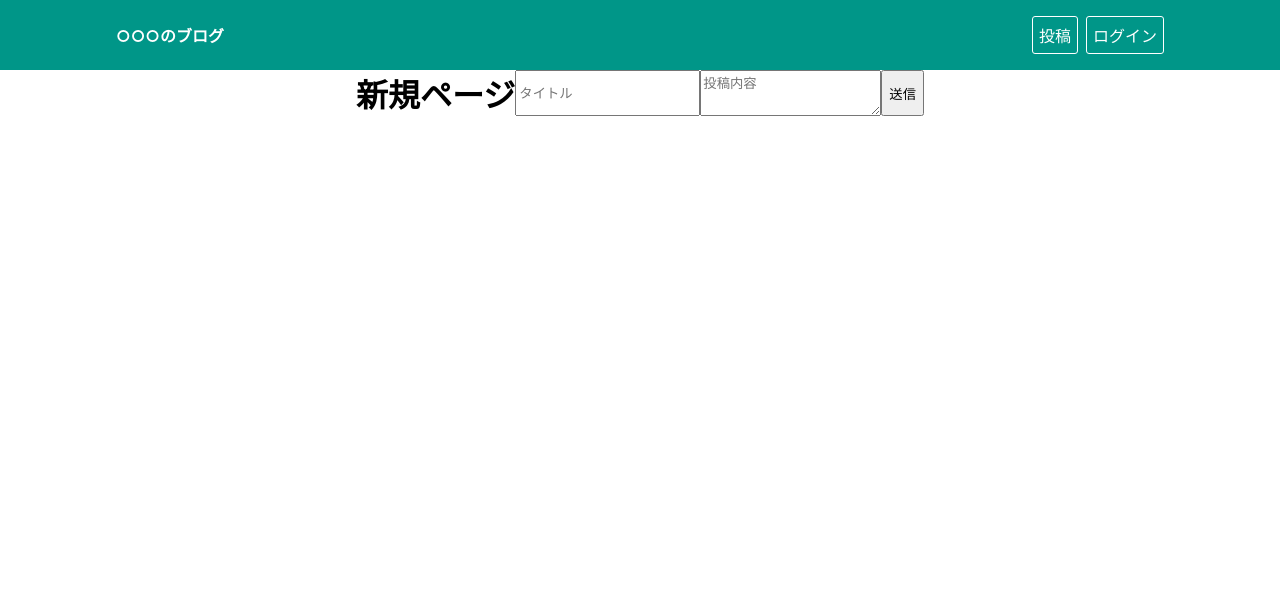
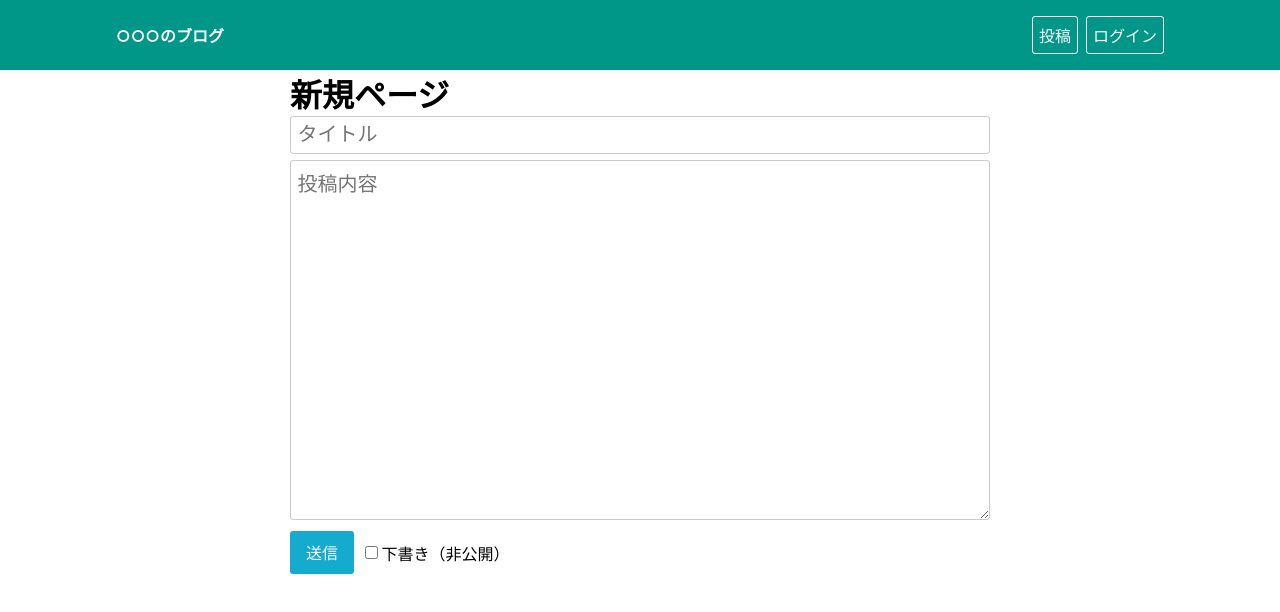
Before and after one commit to kuwana/intern-blog, a Nuxt app: page /post/new in a window 1280 px wide. Shown: the top 612 px of the page. Built offline with nearby package versions, Linux system fonts and the light colour scheme.

Commit message:
新規投稿ページのデザイン修正。入力バリデーション設定。投稿後記事ページへ 遷移

```diff
--- a/components/BlogItem.vue
+++ b/components/BlogItem.vue
@@ -38,7 +38,7 @@ export default {
   },
   computed: {
     formatDate () {
-      return moment(this.date).format('YYYY-MM-DD HH:mm')
+      return moment(this.date*1000).format('YYYY-MM-DD HH:mm')
     }
   }
 }
--- a/layouts/default.vue
+++ b/layouts/default.vue
@@ -17,8 +17,8 @@ export default {
 
 <style>
 html {
-  font-family: 'Source Sans Pro', -apple-system, BlinkMacSystemFont, 'Segoe UI', Roboto, 'Helvetica Neue', Arial,
-    sans-serif;
+  font-family: 'Source Sans Pro', -apple-system, BlinkMacSystemFont, 'Segoe UI',
+    Roboto, 'Helvetica Neue', Arial, sans-serif;
   font-size: 16px;
   word-spacing: 1px;
   -ms-text-size-adjust: 100%;
--- a/pages/post/new.vue
+++ b/pages/post/new.vue
@@ -1,42 +1,123 @@
 <template>
-  <div class="container">
-    <h1>新規ページ</h1>
-    <input type="text" v-model="title" placeholder="タイトル" />
-    <textarea v-model="content" placeholder="投稿内容"></textarea>
-    <button @click="submit">送信</button>
+  <div class="new-container">
+    <div class="form-body">
+      <h1>新規ページ</h1>
+      <ul v-if="errors.length > 0" class="alert alert-danger">
+        <li v-for="(error, i) in errors" :key="i">{{ error }}</li>
+      </ul>
+      <input type="text" class="title-field" v-model="post.title" placeholder="タイトル" />
+      <textarea class="content-field" v-model="post.content" placeholder="投稿内容"></textarea>
+      <button v-if="!loading" class="button" @click="submit">送信</button>
+      <button v-else class="button bg-grey" disabled>送信中</button>
+      <input type="checkbox" id="draft" class="draft-check" v-model="post.draft">
+      <label for="draft">下書き（非公開）</label>
+    </div>
   </div>
 </template>
 
 <script>
-import { DB } from '@/plugins/firebase'
+import { DB, TIMESTAMP } from '@/plugins/firebase'
 import moment from 'moment'
 export default {
+  data () {
+    return {
+      post: {
+        title: '',
+        content: '',
+        date: moment().unix(),
+        draft: false
+      },
+      errors: [],
+      loading: false,
+    }
+  },
   methods: {
-    data () {
-      return {
-        // TODO: オブジェクトのバインドができないのか、調査
-        title: '',
-        content: ''
+    validate () {
+      this.errors = []
+      if (!this.post.title) {
+        this.errors.push('タイトルは必須です')
+      } else if (this.post.title.length >= 40) {
+        this.errors.push('タイトルは40文字以内です')
       }
+      if (!this.post.content) {
+        this.errors.push('投稿内容は必須です')
+      }
+      if (this.errors.length > 0) {
+        return false
+      }
+      return true
     },
     submit () {
-      // TODO: バリデーション
-      DB.collection('posts').add({
-        title: this.title,
-        content: this.content,
-        date: moment().unix(),
-        draft: false
-      })
+      this.loading = true
+      if (!this.validate()) {
+        this.loading = false
+        return false
+      }
+      DB.collection('posts').add(this.post)
         .then(docRef => {
-          console.log("Document written with ID: ", docRef.id)
+          this.$router.push('/post/' + docRef.id)
         })
         .catch(error => {
           console.error("Error adding document: ", error);
+        })
+        .finally(() => {
+          this.loading = false
         })
     }
   }
 }
 </script>
 
-<style>
+<style scoped>
+.alert {
+  padding: 0.75rem 1.25rem;
+  margin-bottom: 1rem;
+  border: 1px solid #0000;
+  border-radius: 0.25rem;
+}
+.alert-danger {
+  background-color: #f2dede;
+  border-color: #ebcccc;
+  color: #a94442;
+}
+.draft-check {
+  margin: 0 0.2rem 0 0.7rem;
+}
+.new-container {
+  width: 700px;
+  margin: 0 auto;
+}
+.title-field,
+.content-field {
+  width: 100%;
+  font-size: 1.25rem;
+  padding: 0.4rem;
+  margin-bottom: 0.4rem;
+  border: 1px solid #ccc;
+  border-radius: 3px;
+}
+
+.content-field {
+  height: 45vh;
+}
+.title-field:focus,
+.content-field:focus {
+  box-shadow: 0 0 1px 0 #ff00ff05;
+}
+.button {
+  cursor: pointer;
+  background: #14abce;
+  color: #fff;
+  border: none;
+  border-radius: 3px;
+  font-size: 1rem;
+  padding: 0.6rem 1rem;
+}
+.bg-grey {
+  background: #ccc;
+}
+.form-body {
+  width: 100%;
+  display: block;
+}
 </style>
--- a/plugins/firebase.js
+++ b/plugins/firebase.js
@@ -2,12 +2,13 @@ import firebase from 'firebase'
 
 // Initialize Firebase
 const config = {
-  apiKey: "AIzaSyCq5pu0ybKK9TLZBkqRw8tSgLT84DXAvDQ",
-  authDomain: "internship-nuxt-blog.firebaseapp.com",
-  databaseURL: "https://internship-nuxt-blog.firebaseio.com",
-  projectId: "internship-nuxt-blog",
-  storageBucket: "internship-nuxt-blog.appspot.com",
-  messagingSenderId: "774369886747"
+  apiKey: 'AIzaSyCq5pu0ybKK9TLZBkqRw8tSgLT84DXAvDQ',
+  authDomain: 'internship-nuxt-blog.firebaseapp.com',
+  databaseURL: 'https://internship-nuxt-blog.firebaseio.com',
+  projectId: 'internship-nuxt-blog',
+  storageBucket: 'internship-nuxt-blog.appspot.com',
+  messagingSenderId: '774369886747',
+  timestampsInSnapshots: true
 }
 if (!firebase.apps.length) {
   firebase.initializeApp(config)
@@ -15,5 +16,6 @@ if (!firebase.apps.length) {
 
 const Auth = firebase.auth()
 const DB = firebase.firestore()
+const TIMESTAMP = firebase.firestore.FieldValue.serverTimestamp()
 
-export { Auth, DB }
+export { Auth, DB, TIMESTAMP }
```
